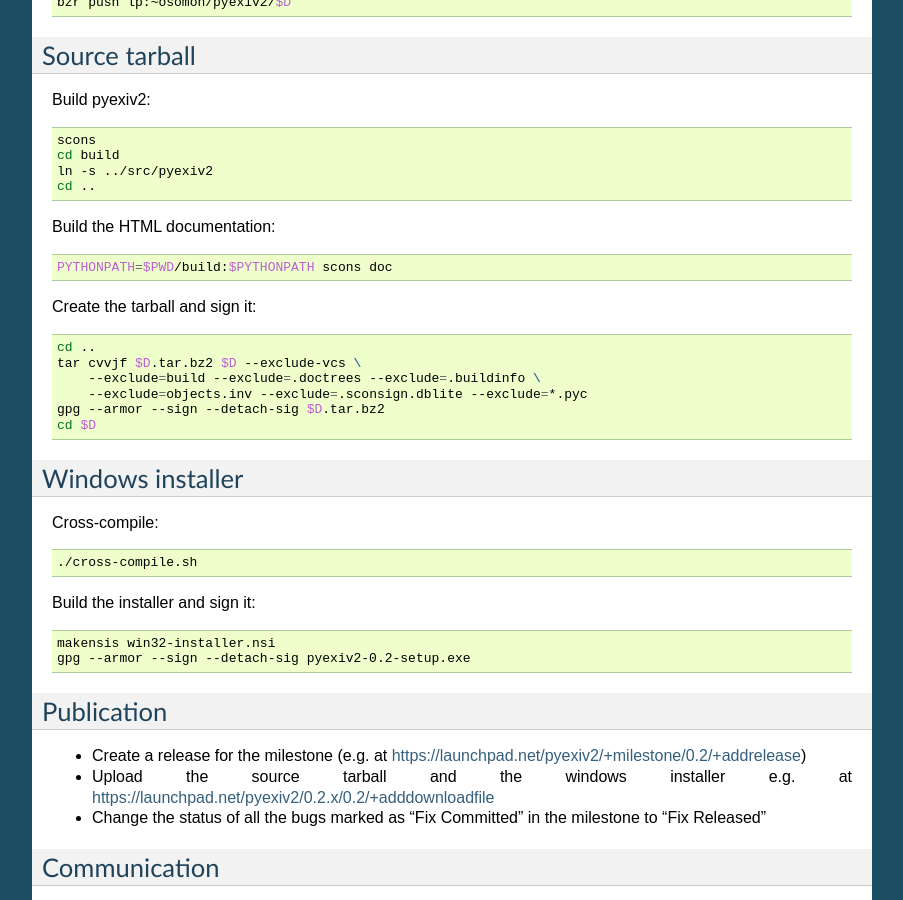
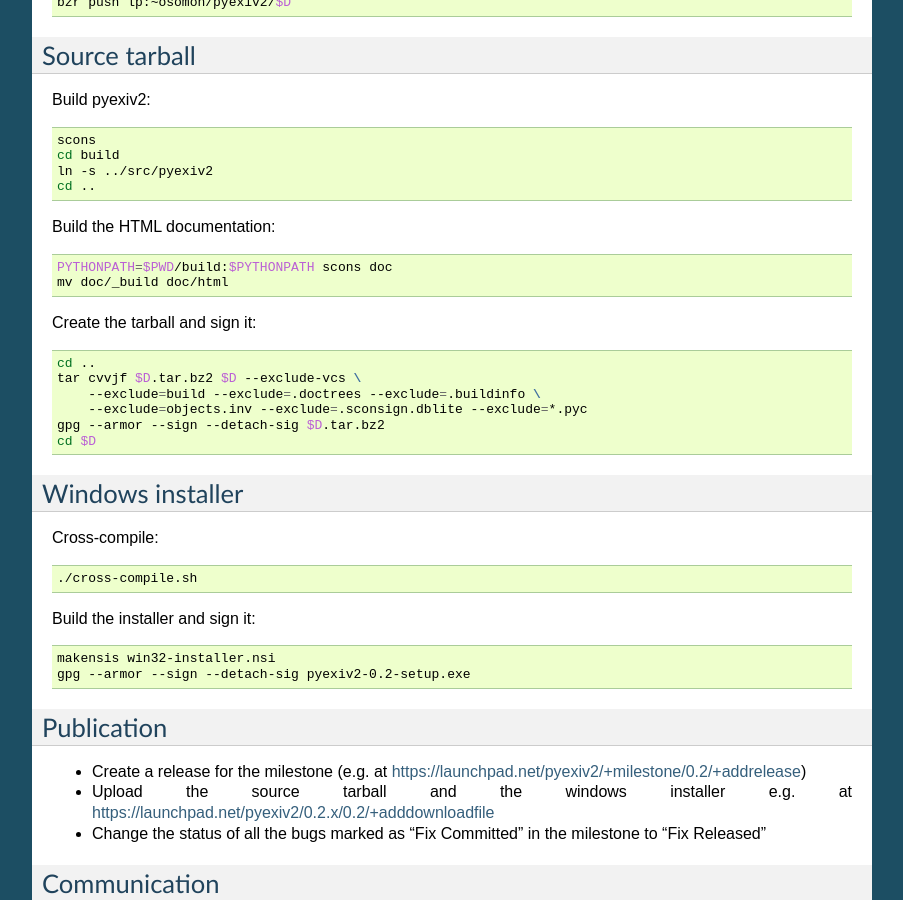
Before and after one commit to hobson/pyexiv2, a Sphinx documentation site: the page built from doc/release_procedure.rst, in a window 1280 px wide and 900 px high, scrolled down 723 px. Shown: the whole window, without its empty margins (198-1101 px from the left). Built offline with Sphinx 7.4.7, drawn with Linux system fonts in a browser that asks for light colours.

Commit message:
Rename the HTML documentation directory to 'html' before creating the tarball.

```diff
--- a/doc/release_procedure.rst
+++ b/doc/release_procedure.rst
@@ -51,6 +51,7 @@
 Build the HTML documentation::
 
   PYTHONPATH=$PWD/build:$PYTHONPATH scons doc
+  mv doc/_build doc/html
 
 Create the tarball and sign it::
 
```
